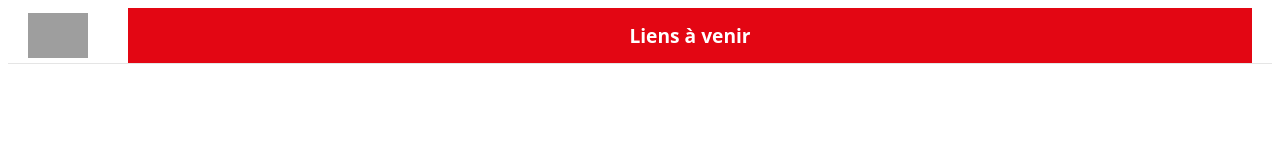
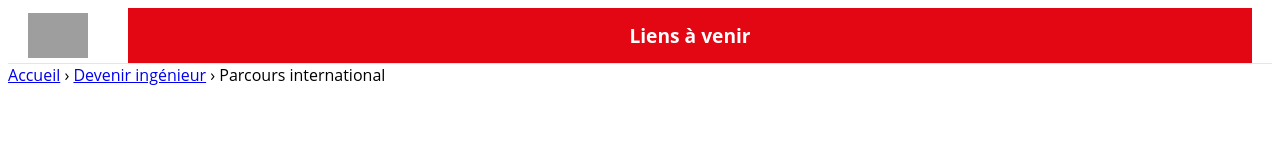
Before and after one commit to sibyllermb/TP-ISEN-Ouest---ORJUBIN-RIMBERT, a plain HTML site: page apprentissage.html in a window 1280 px wide. Shown: the top 160 px of the page. Drawn offline with Linux system fonts and the light colour scheme; grey boxes are pictures that could not be loaded.

Commit message:
F51 Breadcrumps E2 Ajout breadcrumps apprentissage.html

```diff
--- a/apprentissage.html
+++ b/apprentissage.html
@@ -82,6 +82,23 @@ html {
     </nav>
   </div>
 </header>
+
+
+<!-- Fil d’Ariane -->
+<nav class="breadcrumb" aria-label="Fil d'Ariane">
+  <div class="breadcrumb-container">
+    <div class="breadcrumb-content">
+      <a href="ACOMPLETER">Accueil</a>
+      <span class="separator">›</span>
+      <a href="ACOMPLETER">Devenir ingénieur</a>
+      <span class="separator">›</span>
+      <span class="current">Parcours international</span>
+    </div>
+
+    <!-- élément qui remplit la partie droite et affiche la ligne rouge -->
+    <div class="breadcrumb-line" aria-hidden="true"></div>
+  </div>
+</nav>
 
 
 </body>
```
